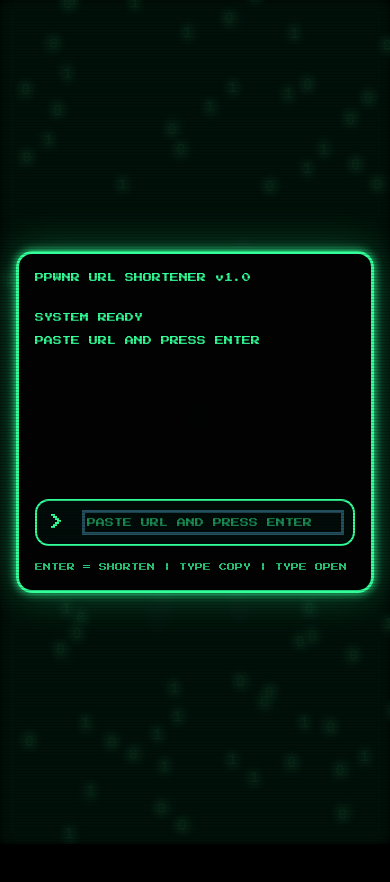
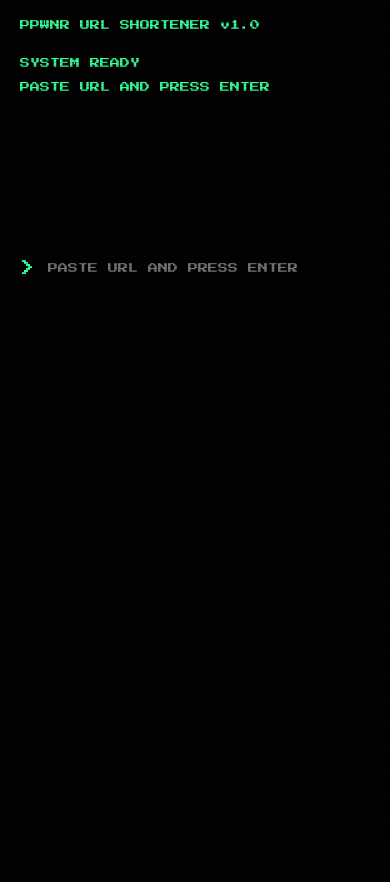
Before and after one commit to ppwnr88/pixel-url-shortener, a plain HTML site: page public/index.html in a window 390 px wide. Before the commit the page ends 844 px from the top, so only its background shows below. Drawn offline with Linux system fonts and the light colour scheme.

Commit message:
responsive

```diff
--- a/public/index.html
+++ b/public/index.html
@@ -1,276 +1,101 @@
 <!DOCTYPE html>
-<html>
+<html lang="en">
 <head>
 <meta charset="UTF-8">
-<meta name="viewport" content="width=device-width, initial-scale=1, viewport-fit=cover">
-<title>URL Shortener PPWNR CLI</title>
-
+<meta name="viewport" content="width=device-width, initial-scale=1">
+<title>PPWNR URL SHORTENER</title>
 <link href="https://fonts.googleapis.com/css2?family=Press+Start+2P&display=swap" rel="stylesheet">
 
 <style>
+body{margin:0;background:#000;color:#33ff99;font-family:'Press Start 2P',monospace;overflow:hidden}
 
-*{
-box-sizing:border-box;
+/* CRT */
+body::after{content:"";position:fixed;top:0;left:0;width:100%;height:100%;background:repeating-linear-gradient(transparent 0px,transparent 2px,rgba(0,0,0,.35) 3px);pointer-events:none}
+
+/* MATRIX */
+canvas{position:fixed;top:0;left:0;width:100%;height:100%;opacity:.14}
+
+/* TERMINAL */
+.terminal{
+position:absolute;
+top:50%;
+left:50%;
+transform:translate(-50%,-50%);
+width:760px;
+max-width:94%;
+background:#020202;
+padding:28px;
+border:4px solid #33ff99;
+box-shadow:0 0 10px #33ff99,0 0 40px #33ff9955
 }
 
-html,
-body{
-min-height:100%;
+.title{margin-bottom:18px;font-size:12px}
+
+.output{
+min-height:200px;
+font-size:11px;
+line-height:1.8;
+max-height:300px;
+overflow-y:auto
 }
 
-body{
-margin:0;
-background:#000;
-color:#33ff99;
-font-family:'Press Start 2P', monospace;
-overflow-x:hidden;
-}
+.line{margin:6px 0;word-break:break-word}
 
-body::after{
-content:"";
-position:fixed;
-inset:0;
-background:repeating-linear-gradient(
-transparent 0px,
-transparent 2px,
-rgba(0,0,0,.4) 3px
-);
-pointer-events:none;
-z-index:3;
-}
+.input-line{display:flex;align-items:center;gap:10px;margin-top:12px}
 
-canvas{
-position:fixed;
-inset:0;
-width:100%;
-height:100%;
-opacity:.14;
-pointer-events:none;
-}
-
-main{
-position:relative;
-z-index:1;
-min-height:100vh;
-display:flex;
-align-items:center;
-justify-content:center;
-padding:24px;
-padding-top:max(24px, env(safe-area-inset-top));
-padding-right:max(24px, env(safe-area-inset-right));
-padding-bottom:max(24px, env(safe-area-inset-bottom));
-padding-left:max(24px, env(safe-area-inset-left));
-}
-
-.terminal{
-width:min(760px, 100%);
-background:rgba(2, 2, 2, .94);
-padding:28px;
-border:4px solid #33ff99;
-border-radius:18px;
-box-shadow:
-0 0 10px #33ff99,
-0 0 40px #33ff9955;
-backdrop-filter:blur(2px);
-}
-
-.terminal-header{
-display:flex;
-align-items:flex-start;
-justify-content:space-between;
-gap:16px;
-margin-bottom:18px;
-}
-
-.title{
-font-size:12px;
-line-height:1.7;
-}
-
-.subtitle{
-max-width:250px;
-font-size:9px;
-line-height:1.8;
-opacity:.78;
-text-align:right;
-}
-
-.output{
-min-height:220px;
-max-height:min(42vh, 340px);
-overflow-y:auto;
-padding-right:6px;
-font-size:11px;
-line-height:1.85;
-}
-
-.output::-webkit-scrollbar{
-width:10px;
-}
-
-.output::-webkit-scrollbar-thumb{
-background:#33ff9955;
-border-radius:999px;
-}
-
-.prompt{
-color:#33ff99;
-margin-right:10px;
-}
-
-.line{
-margin:6px 0;
-word-break:break-word;
-overflow-wrap:anywhere;
-}
-
-.input-line{
-display:flex;
-align-items:center;
-gap:10px;
-margin-top:16px;
-padding:14px 16px;
-border:2px solid #33ff99;
-border-radius:14px;
-background:rgba(0, 26, 18, .45);
-}
+.prompt{color:#33ff99}
 
 input{
 flex:1;
-min-width:0;
 background:none;
 border:none;
 outline:none;
 color:#33ff99;
-font-family:'Press Start 2P', monospace;
-font-size:11px;
+font-family:'Press Start 2P',monospace;
+font-size:11px
 }
 
-input::placeholder{
-color:#33ff9988;
-}
+a{color:#66ccff}
 
-a{
-color:#66ccff;
-}
-
-.actions{
-margin-top:12px;
-display:flex;
-flex-wrap:wrap;
-gap:10px;
-}
+.actions{margin-top:14px;display:flex;flex-wrap:wrap;gap:10px}
 
 button{
 background:#001a12;
 border:2px solid #33ff99;
 color:#33ff99;
-font-family:'Press Start 2P', monospace;
+font-family:'Press Start 2P',monospace;
 font-size:10px;
-padding:12px 14px;
-min-height:44px;
-border-radius:12px;
-cursor:pointer;
-touch-action:manipulation;
+padding:10px 14px;
+cursor:pointer
 }
 
-button:hover{
-background:#33ff99;
-color:#000;
+button:hover{background:#33ff99;color:#000}
+
+/* MOBILE */
+@media (max-width:768px){
+
+body{overflow:auto}
+
+.terminal{
+position:relative;
+top:0;
+left:0;
+transform:none;
+width:100%;
+height:100vh;
+border:none;
+padding:20px
 }
 
-button:focus-visible,
-input:focus-visible{
-box-shadow:0 0 0 3px rgba(102, 204, 255, .35);
+.title{font-size:10px}
+
+.output{font-size:10px;max-height:55vh}
+
+input{font-size:10px}
+
+button{font-size:9px;padding:12px 14px}
+
 }
-
-.helper{
-margin-top:14px;
-font-size:9px;
-line-height:1.8;
-opacity:.78;
-}
-
-@media (max-width: 720px){
-body{
-overflow-y:auto;
-}
-
-main{
-align-items:stretch;
-padding:16px;
-padding-top:max(16px, env(safe-area-inset-top));
-padding-right:max(16px, env(safe-area-inset-right));
-padding-bottom:max(16px, env(safe-area-inset-bottom));
-padding-left:max(16px, env(safe-area-inset-left));
-}
-
-.terminal{
-margin:auto 0;
-padding:20px;
-border-width:3px;
-border-radius:16px;
-}
-
-.terminal-header{
-flex-direction:column;
-gap:10px;
-}
-
-.title{
-font-size:10px;
-}
-
-.subtitle{
-max-width:none;
-font-size:8px;
-text-align:left;
-}
-
-.helper{
-font-size:8px;
-}
-
-.output,
-input{
-font-size:10px;
-}
-
-.output{
-min-height:180px;
-max-height:38vh;
-}
-
-button{
-flex:1 1 140px;
-font-size:9px;
-}
-}
-
-@media (max-width: 420px){
-.terminal{
-padding:16px;
-}
-
-.title{
-font-size:9px;
-}
-
-.output,
-input{
-font-size:9px;
-line-height:1.9;
-}
-
-.input-line{
-padding:12px;
-}
-
-button{
-width:100%;
-}
-}
-
 </style>
 </head>
 
@@ -278,238 +103,197 @@ width:100%;
 
 <canvas id="matrix"></canvas>
 
-<main>
-<section class="terminal" aria-label="PPWNR URL shortener terminal">
+<div class="terminal">
 
-<div class="terminal-header">
 <div class="title">
 PPWNR URL SHORTENER v1.0
-</div>
-
-<!-- <div class="subtitle">
-RETRO TERMINAL MODE<br>
-OPTIMIZED FOR PHONE, TABLET, AND DESKTOP
-</div> -->
 </div>
 
 <div class="output" id="output"></div>
 
 <div class="input-line">
-<span class="prompt">&gt;</span>
-<input id="cmd" placeholder="PASTE URL AND PRESS ENTER" inputmode="url" enterkeyhint="send" autocapitalize="off" autocomplete="off" autocorrect="off" spellcheck="false" autofocus>
+<span class="prompt">></span>
+<input id="cmd" placeholder="PASTE URL AND PRESS ENTER" autofocus>
 </div>
 
-<div class="helper">
-ENTER = SHORTEN | TYPE COPY | TYPE OPEN
 </div>
-
-</section>
-</main>
 
 <script>
 
-const canvas = document.getElementById("matrix");
-const ctx = canvas.getContext("2d");
+/* MATRIX */
+
+const canvas=document.getElementById("matrix")
+const ctx=canvas.getContext("2d")
 
 function resize(){
-canvas.width = window.innerWidth;
-canvas.height = window.innerHeight;
+canvas.width=window.innerWidth
+canvas.height=window.innerHeight
 }
 
-resize();
-window.addEventListener("resize", resize);
+resize()
+window.addEventListener("resize",resize)
 
-let mouse = {
-x: canvas.width / 2,
-y: canvas.height / 2
-};
+let mouse={x:canvas.width/2,y:canvas.height/2}
 
-window.addEventListener("mousemove", (event)=>{
-mouse.x = event.clientX;
-mouse.y = event.clientY;
-});
+window.addEventListener("mousemove",e=>{
+mouse.x=e.clientX
+mouse.y=e.clientY
+})
 
-window.addEventListener("touchmove", (event)=>{
-const touch = event.touches[0];
+const particles=[]
 
-if(!touch) return;
+for(let i=0;i<180;i++){
 
-mouse.x = touch.clientX;
-mouse.y = touch.clientY;
-}, { passive:true });
+particles.push({
+x:Math.random()*canvas.width,
+y:Math.random()*canvas.height,
+vx:(Math.random()-0.5)*0.6,
+vy:(Math.random()-0.5)*0.6,
+char:Math.random()>0.5?"0":"1"
+})
 
-const particles = [];
-const particleCount = window.innerWidth < 720 ? 110 : 220;
-
-for(let i = 0; i < particleCount; i++){
-particles.push({
-x:Math.random() * canvas.width,
-y:Math.random() * canvas.height,
-vx:(Math.random() - 0.5) * 0.6,
-vy:(Math.random() - 0.5) * 0.6,
-char:Math.random() > 0.5 ? "0" : "1"
-});
 }
 
 function draw(){
-ctx.fillStyle = "rgba(0,0,0,0.05)";
-ctx.fillRect(0, 0, canvas.width, canvas.height);
 
-ctx.fillStyle = "#33ff99";
-ctx.font = "14px monospace";
-ctx.shadowColor = "#33ff99";
-ctx.shadowBlur = 8;
+ctx.fillStyle="rgba(0,0,0,0.05)"
+ctx.fillRect(0,0,canvas.width,canvas.height)
 
-particles.forEach((particle)=>{
-const dx = mouse.x - particle.x;
-const dy = mouse.y - particle.y;
-const dist = Math.sqrt(dx * dx + dy * dy);
+ctx.fillStyle="#33ff99"
+ctx.font="14px monospace"
 
-if(dist < 220){
-particle.vx += dx * 0.0004;
-particle.vy += dy * 0.0004;
+ctx.shadowColor="#33ff99"
+ctx.shadowBlur=8
+
+particles.forEach(p=>{
+
+const dx=mouse.x-p.x
+const dy=mouse.y-p.y
+
+const dist=Math.sqrt(dx*dx+dy*dy)
+
+if(dist<220){
+p.vx+=dx*0.0004
+p.vy+=dy*0.0004
 }
 
-particle.x += particle.vx;
-particle.y += particle.vy;
-particle.vx *= 0.96;
-particle.vy *= 0.96;
+p.x+=p.vx
+p.y+=p.vy
 
-if(particle.x < 0) particle.x = canvas.width;
-if(particle.x > canvas.width) particle.x = 0;
-if(particle.y < 0) particle.y = canvas.height;
-if(particle.y > canvas.height) particle.y = 0;
+p.vx*=0.96
+p.vy*=0.96
 
-ctx.fillText(particle.char, particle.x, particle.y);
-});
+if(p.x<0)p.x=canvas.width
+if(p.x>canvas.width)p.x=0
+if(p.y<0)p.y=canvas.height
+if(p.y>canvas.height)p.y=0
 
-requestAnimationFrame(draw);
+ctx.fillText(p.char,p.x,p.y)
+
+})
+
+requestAnimationFrame(draw)
+
 }
 
-draw();
+draw()
 
-const input = document.getElementById("cmd");
-const output = document.getElementById("output");
+/* CLI */
 
-let lastLink = "";
+const input=document.getElementById("cmd")
+const output=document.getElementById("output")
+
+let lastLink=""
 
 function print(text){
-const div = document.createElement("div");
-div.className = "line";
-div.innerHTML = text;
-output.appendChild(div);
-output.scrollTop = output.scrollHeight;
+
+const div=document.createElement("div")
+div.className="line"
+div.innerHTML=text
+
+output.appendChild(div)
+output.scrollTop=output.scrollHeight
+
 }
 
-function escapeHtml(value){
-return value
-.replaceAll("&", "&amp;")
-.replaceAll("<", "&lt;")
-.replaceAll(">", "&gt;")
-.replaceAll('"', "&quot;")
-.replaceAll("'", "&#39;");
-}
+print("SYSTEM READY")
+print("PASTE URL AND PRESS ENTER")
 
-async function writeClipboard(text){
-if(navigator.clipboard?.writeText){
-await navigator.clipboard.writeText(text);
-return;
-}
+input.addEventListener("keydown",async e=>{
 
-const tempInput = document.createElement("textarea");
-tempInput.value = text;
-tempInput.setAttribute("readonly", "");
-tempInput.style.position = "absolute";
-tempInput.style.left = "-9999px";
-document.body.appendChild(tempInput);
-tempInput.select();
-document.execCommand("copy");
-document.body.removeChild(tempInput);
-}
+if(e.key==="Enter"){
 
-print("SYSTEM READY");
-print("PASTE URL AND PRESS ENTER");
-// print("MOBILE READY");
+const value=input.value.trim()
 
-input.addEventListener("keydown", async (event)=>{
-if(event.key !== "Enter") return;
-
-const value = input.value.trim();
-
-if(!value){
-print("PASTE URL FIRST");
-return;
-}
-
-print(`<span class="prompt">&gt;</span> ${escapeHtml(value)}`);
+print(`<span class="prompt">></span> ${value}`)
 
 if(value.startsWith("http")){
-print("PROCESSING...");
 
-try{
-const res = await fetch("/api/shorten", {
+print("PROCESSING...")
+
+const res=await fetch("/api/shorten",{
 method:"POST",
-headers:{
-"Content-Type":"application/json"
-},
-body:JSON.stringify({ url:value })
-});
+headers:{"Content-Type":"application/json"},
+body:JSON.stringify({url:value})
+})
 
-const data = await res.json();
+const data=await res.json()
 
-if(!res.ok || !data.shortUrl){
-throw new Error(data.error || "FAILED TO SHORTEN URL");
-}
+lastLink=data.shortUrl
 
-lastLink = data.shortUrl;
+print("SHORT LINK CREATED")
 
-print("SHORT LINK CREATED");
 print(`
 <div>
-<a href="${data.shortUrl}" target="_blank" rel="noopener noreferrer">${data.shortUrl}</a>
+<a href="${data.shortUrl}" target="_blank">${data.shortUrl}</a>
 </div>
 
 <div class="actions">
-<button onclick="copyLink()" type="button">COPY</button>
-<button onclick="openLink()" type="button">OPEN</button>
+<button onclick="copyLink()">COPY</button>
+<button onclick="openLink()">OPEN</button>
 </div>
-`);
-}catch(error){
-print(error.message || "REQUEST FAILED");
-}
-}else if(value === "copy"){
-if(!lastLink){
-print("NO LINK");
-}else{
-writeClipboard(lastLink)
-.then(()=>print("COPIED"))
-.catch(()=>print("COPY FAILED"));
-}
-}else if(value === "open"){
-if(lastLink){
-window.open(lastLink, "_blank", "noopener,noreferrer");
-}else{
-print("NO LINK");
-}
-}else{
-print("PASTE URL OR TYPE COPY");
+`)
+
 }
 
-input.value = "";
-});
+else if(value==="copy"){
+
+if(!lastLink) print("NO LINK")
+else{
+navigator.clipboard.writeText(lastLink)
+print("COPIED")
+}
+
+}
+
+else if(value==="open"){
+
+if(lastLink) window.open(lastLink)
+else print("NO LINK")
+
+}
+
+else{
+
+print("PASTE URL OR TYPE COPY")
+
+}
+
+input.value=""
+
+}
+
+})
 
 function copyLink(){
-if(!lastLink) return;
-
-writeClipboard(lastLink)
-.then(()=>print("COPIED TO CLIPBOARD"))
-.catch(()=>print("COPY FAILED"));
+if(!lastLink)return
+navigator.clipboard.writeText(lastLink)
+print("COPIED TO CLIPBOARD")
 }
 
 function openLink(){
-if(!lastLink) return;
-
-window.open(lastLink, "_blank", "noopener,noreferrer");
+if(!lastLink)return
+window.open(lastLink)
 }
 
 </script>
```
